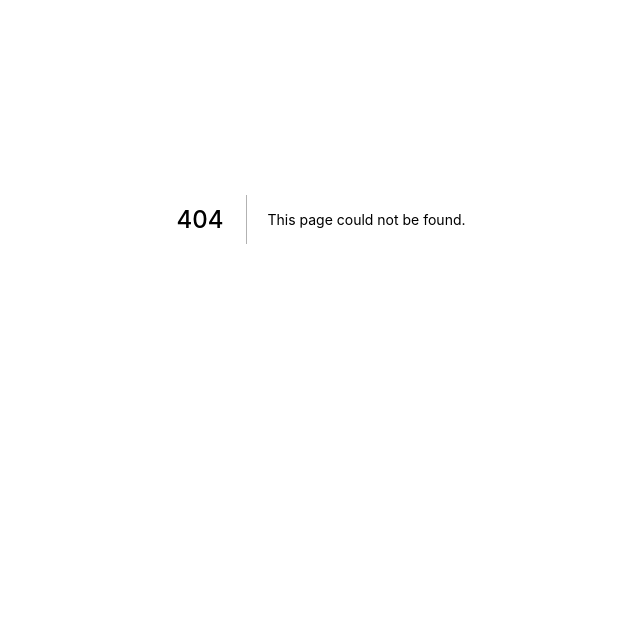
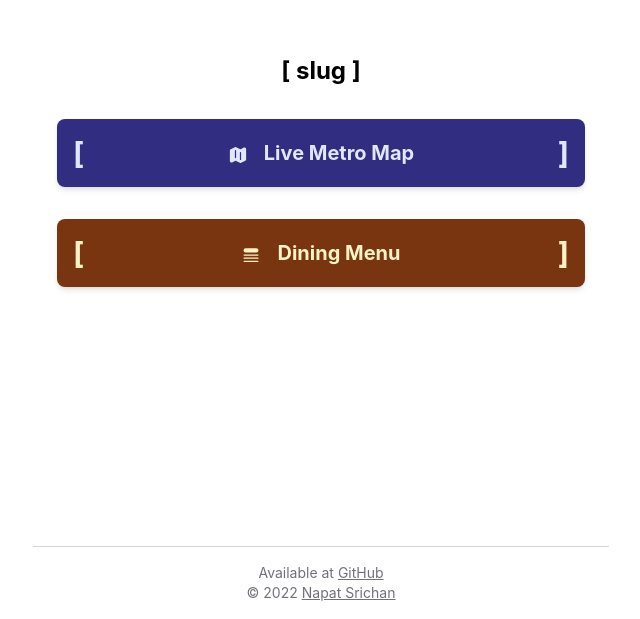
Before and after one commit to anonymaew/slug, a Next.js app: page / in a window 1280 px wide. Before the commit this address had no page. Shown: the part 181-800 px from the top of the page, without its empty margins (319-959 px from the left). Built offline with nearby package versions, Linux system fonts and the light colour scheme.

Commit message:
add home page

```diff
--- a/src/layouts/main.tsx
+++ b/src/layouts/main.tsx
@@ -13,7 +13,7 @@ const MainLayout = (props: { children: ReactNode }) => {
           />
         </Head>
         <main className="relative text-sm sm:text-base">{props.children}</main>
-        <footer className="absolute bottom-0 left-0 w-full p-4 text-sm text-center border-t -z-10 text-zinc-500 border-zinc-300 dark:border-zinc-700">
+        <footer className="absolute bottom-0 left-0 w-full p-4 text-sm text-center border-t text-zinc-500 border-zinc-300 dark:border-zinc-700">
           <p>
             Available at{" "}
             <a
--- /dev/null
+++ b/src/pages/index.tsx
@@ -0,0 +1,38 @@
+import Link from 'next/link';
+
+import { MapIcon, QueueListIcon } from '@heroicons/react/24/solid';
+
+import MainLayout from '../layouts/main';
+
+const HomePage = () => {
+  return (
+    <MainLayout>
+      <div className="absolute flex flex-col justify-center w-full h-screen px-4 -top-2">
+        <h1 className="py-4 text-2xl font-bold text-center">[ slug ]</h1>
+        <Link href="/metro">
+          <button className="flex items-center justify-between w-full p-4 my-4 text-lg font-bold text-indigo-100 transition duration-200 ease-in-out bg-indigo-900 rounded-lg shadow-md dark:text-indigo-900 sm:text-xl focus:outline-none focus-visible:outline focus-visible:outline-4 focus-visible:outline-offset-2 focus-visible:outline-indigo-500 dark:hover:brightness-75 dark:bg-indigo-100 hover:brightness-75 hover:scale-105">
+            <span className="text-3xl font-bold">[</span>
+            <span>
+              <MapIcon className="inline w-5 mr-4 aspect-square" />
+              Live Metro Map
+            </span>
+            <span className="text-3xl font-bold">]</span>
+          </button>
+        </Link>
+        <Link href="/dining">
+          <button className="flex items-center justify-between w-full p-4 my-4 text-lg font-bold duration-200 ease-in-out rounded-lg shadow-md items-centertransition text-amber-100 bg-amber-900 dark:text-amber-900 sm:text-xl focus:outline-none focus-visible:outline focus-visible:outline-4 focus-visible:outline-offset-2 focus-visible:outline-amber-500 hover:brightness-75 dark:bg-amber-100 dark:hover:brightness-75 hover:scale-105">
+            <span className="text-3xl font-bold">[</span>
+            <span>
+              <QueueListIcon className="inline w-5 mr-4 aspect-square" />
+              Dining Menu
+            </span>
+            <span className="text-3xl font-bold">]</span>
+          </button>
+        </Link>
+        <div className="h-24"></div>
+      </div>
+    </MainLayout>
+  );
+};
+
+export default HomePage;
```
